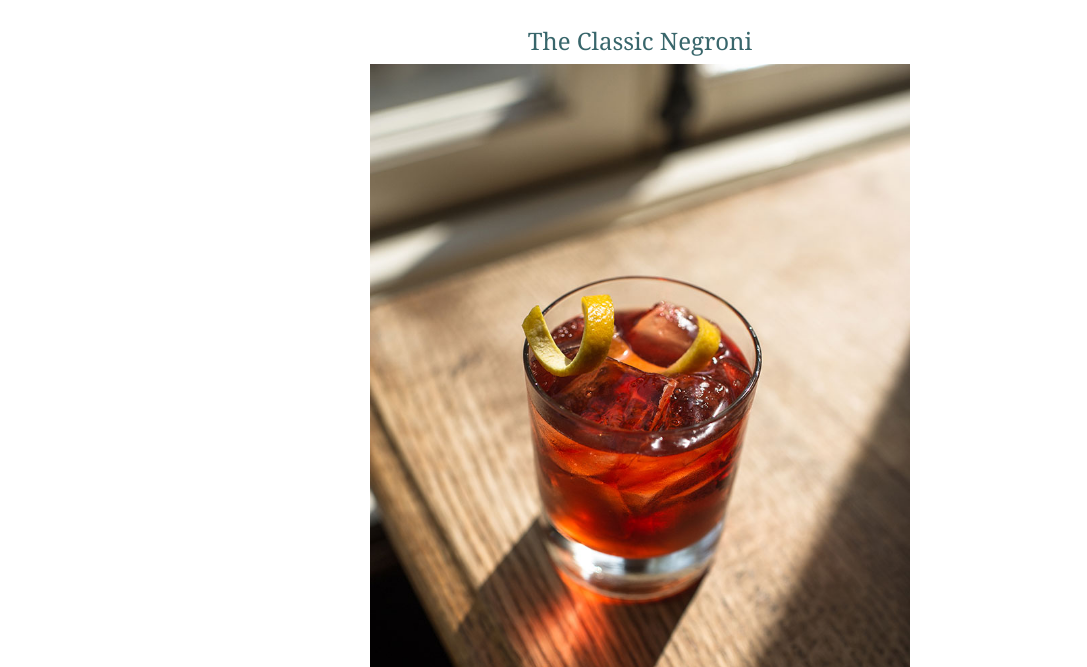
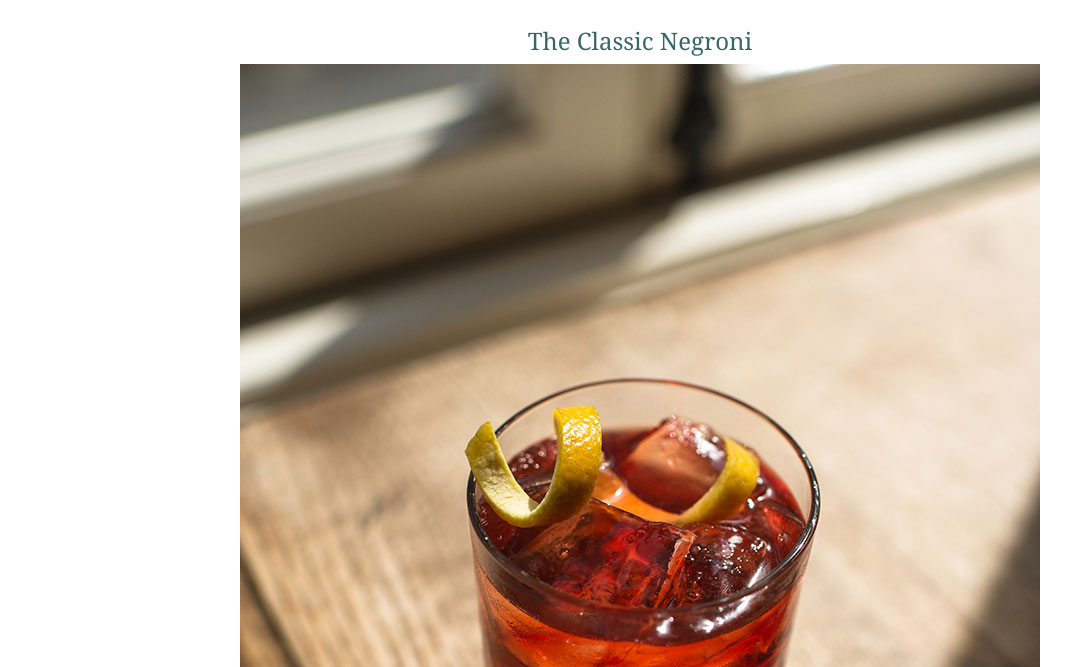
Before and after one commit to tbfong/tbfong.github.io, a plain HTML site: page Aperetif.html in a window 1280 px wide. Shown: the part 133-800 px from the top of the page, without its empty margins (0-1087 px from the left). Drawn offline with nearby package versions, Linux system fonts and the light colour scheme.

Commit message:
Update TEC.css

```diff
--- a/TEC.css
+++ b/TEC.css
@@ -3,7 +3,7 @@ ul {
     list-style-type: none;
 }
 img {
-    width: 540px;
+    width: auto;
     height: auto;
 }
 
```
